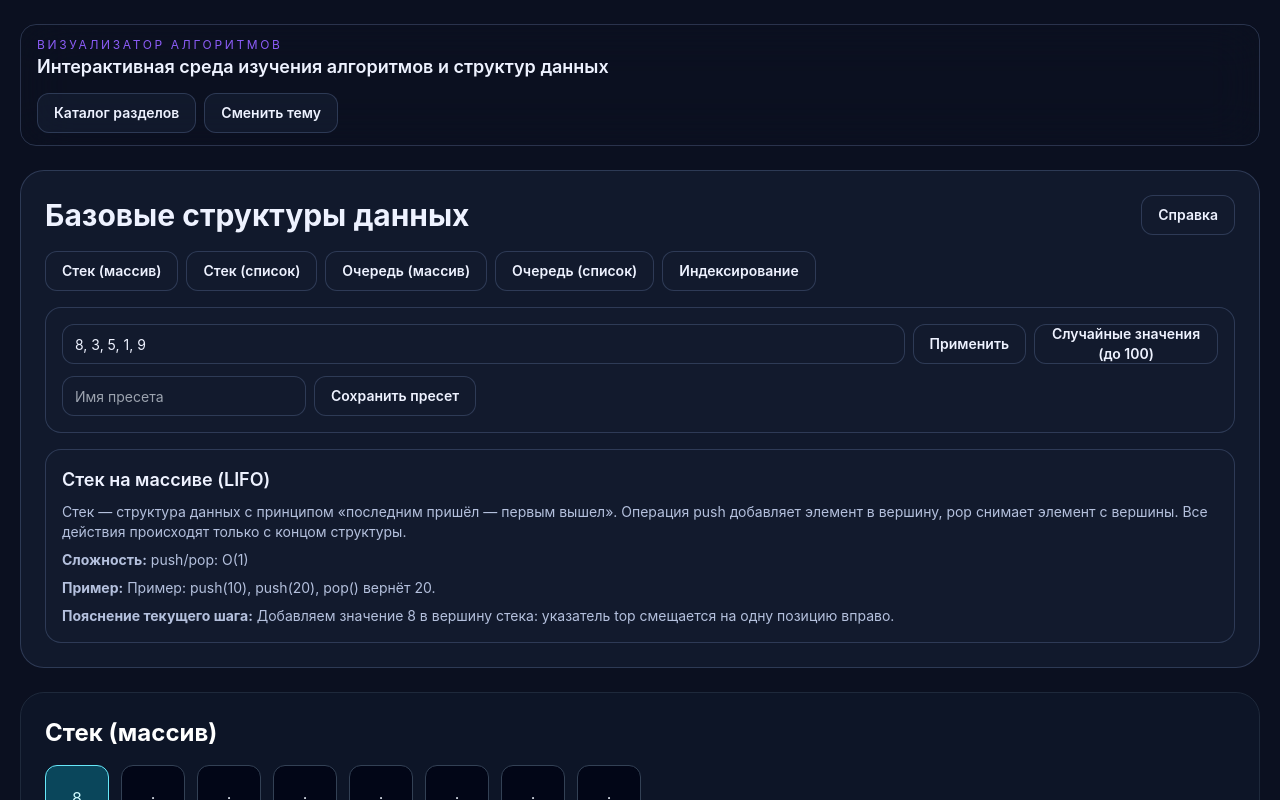
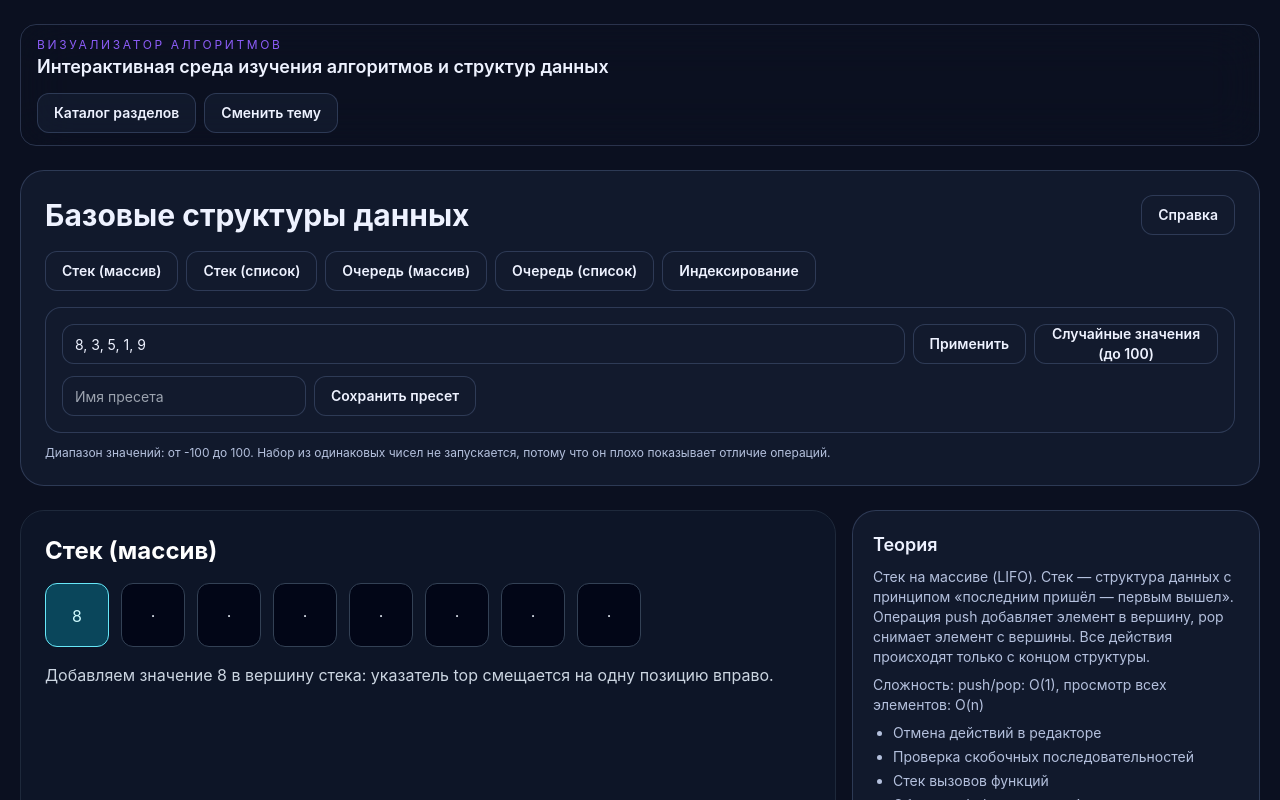
Before and after one commit to mmywq/algorithm-visualizer, a React (Vite) app: page / in a window 1280 px wide. Both pictures are taken after a click on the button "Стек: реализация на массивах". Shown: the top 800 px of the page. Built offline with nearby package versions, Linux system fonts and the light colour scheme.

Commit message:
Continue unifying demos and graph playback

```diff
--- a/src/pages/StructuresPage.tsx
+++ b/src/pages/StructuresPage.tsx
@@ -1,6 +1,7 @@
 import { useEffect, useMemo, useState } from 'react';
 import { indexingDemo, queueArrayDemo, queueListDemo, stackArrayDemo, stackListDemo } from '@/algorithms/structures';
 import { PlayerControls } from '@/components/player/PlayerControls';
+import { StepTutorPanel } from '@/components/player/StepTutorPanel';
 import { StructureVisualizer } from '@/components/visualizers/structures/StructureVisualizer';
 import { loadStructurePresets, removeStructurePreset, renameStructurePreset, saveStructurePreset } from '@/lib/storage';
 import { useAlgorithmPlayerStore } from '@/stores';
@@ -8,38 +9,46 @@ import type { AlgorithmFrame, StructureAlgorithmFrame } from '@/types';
 
 type DemoKey = 'stack-array' | 'stack-list' | 'queue-array' | 'queue-list' | 'indexing';
 
+const MIN_VALUE = -100;
 const MAX_VALUE = 100;
+const MIN_VALUES = 2;
+const MAX_VALUES = 16;
 
-const theoryByDemo: Record<DemoKey, { title: string; description: string; complexity: string; example: string }> = {
+const theoryByDemo: Record<DemoKey, { title: string; description: string; complexity: string; useCases: readonly string[]; pseudocodeLines: readonly string[] }> = {
   'stack-array': {
     title: 'Стек на массиве (LIFO)',
     description: 'Стек — структура данных с принципом «последним пришёл — первым вышел». Операция push добавляет элемент в вершину, pop снимает элемент с вершины. Все действия происходят только с концом структуры.',
-    complexity: 'push/pop: O(1)',
-    example: 'Пример: push(10), push(20), pop() вернёт 20.',
+    complexity: 'push/pop: O(1), просмотр всех элементов: O(n)',
+    useCases: ['Отмена действий в редакторе', 'Проверка скобочных последовательностей', 'Стек вызовов функций', 'Обход графа/дерева в глубину'],
+    pseudocodeLines: ['создать массив фиксированной ёмкости', 'push: увеличить top и записать значение', 'читать/показывать только вершину top', 'pop: взять a[top] и очистить ячейку', 'уменьшить top', 'завершить, когда стек пуст'],
   },
   'stack-list': {
     title: 'Стек на связном списке',
     description: 'В списковой реализации вершина стека — это голова списка. Добавление и удаление в голову выполняются за константное время и не требуют сдвига элементов.',
-    complexity: 'push/pop: O(1)',
-    example: 'Пример: head=7 -> 5 -> 3. После pop() head станет 5.',
+    complexity: 'push/pop: O(1), память O(n) на узлы и ссылки',
+    useCases: ['Стек без заранее заданной ёмкости', 'История переходов', 'Рекурсивные обходы', 'Сценарии с частыми добавлениями в начало'],
+    pseudocodeLines: ['head указывает на вершину стека', 'push: создать новый узел', 'связать новый узел со старым head', 'pop: снять head', 'переставить head на следующий узел', 'завершить, когда head пуст'],
   },
   'queue-array': {
     title: 'Очередь на массиве (FIFO)',
     description: 'Очередь работает по принципу «первым пришёл — первым вышел». Элемент добавляется в хвост (tail), удаляется из головы (head). Для наглядности используются два указателя: head и tail.',
-    complexity: 'enqueue/dequeue: O(1)',
-    example: 'Пример: enqueue(4), enqueue(9), dequeue() вернёт 4.',
+    complexity: 'enqueue/dequeue: O(1), просмотр всех элементов: O(n)',
+    useCases: ['Планировщики задач', 'Буферы сообщений', 'BFS — поиск в ширину', 'Обработка событий в порядке поступления'],
+    pseudocodeLines: ['head показывает первый элемент очереди', 'tail показывает позицию вставки', 'enqueue: записать значение в tail', 'dequeue: взять значение из head', 'сдвинуть head вправо', 'завершить, когда head догнал tail'],
   },
   'queue-list': {
     title: 'Очередь на связном списке',
     description: 'Очередь хранит ссылки на голову и хвост списка. Это позволяет добавлять в конец и удалять из начала без линейных сдвигов.',
-    complexity: 'enqueue/dequeue: O(1)',
-    example: 'Пример: head=2 -> 8 -> 6, tail=6. После dequeue() head станет 8.',
+    complexity: 'enqueue/dequeue: O(1), память O(n) на узлы и ссылки',
+    useCases: ['Очереди неизвестного заранее размера', 'Потоки задач', 'Очередь печати/запросов', 'Моделирование процессов FIFO'],
+    pseudocodeLines: ['head — начало очереди, tail — конец', 'enqueue: добавить новый узел после tail', 'обновить tail', 'dequeue: взять узел head', 'переставить head на следующий узел', 'если очередь пуста, сбросить tail'],
   },
   indexing: {
     title: 'Индексирование массива',
     description: 'Индексирование — доступ к элементу по его позиции. В массивах это базовая операция: по индексу i мы мгновенно получаем a[i], потому что адрес ячейки вычисляется по формуле смещения.',
-    complexity: 'доступ по индексу: O(1)',
-    example: 'Пример: a=[11, 20, 35], тогда a[1] = 20.',
+    complexity: 'доступ по индексу: O(1), последовательный просмотр: O(n)',
+    useCases: ['Массивы и таблицы', 'Быстрый доступ по позиции', 'Базовая модель памяти', 'Подготовка к поиску и сортировкам'],
+    pseudocodeLines: ['хранить базовый адрес массива', 'выбрать индекс i', 'адрес = base + i × размер_элемента', 'прочитать a[i]', 'перейти к следующему индексу', 'завершить после последней позиции'],
   },
 };
 
@@ -81,18 +90,18 @@ export function StructuresPage({ initialDemo = 'stack-array' }: StructuresPagePr
   const stepsHistory = useMemo(() => frames.map((stepFrame) => stepFrame.description ?? stepFrame.message), [frames]);
 
   const applyManualValues = () => {
-    const parsed = manualInput.split(',').map((item) => item.trim()).filter(Boolean).map(Number);
-    if (parsed.length < 2 || parsed.some((value) => Number.isFinite(value) === false || Number.isInteger(value) === false)) {
-      setInputError('Введите минимум 2 целых числа через запятую.');
+    const parsed = parseStructureValues(manualInput);
+    if (!parsed.ok) {
+      setInputError(parsed.error);
       return;
     }
     setInputError(null);
-    setValues(parsed);
+    setValues(parsed.values);
   };
 
   const randomizeValues = () => {
     const size = Math.max(4, Math.min(10, values.length));
-    const next = Array.from({ length: size }, () => Math.floor(Math.random() * (2 * MAX_VALUE + 1)) - MAX_VALUE);
+    const next = Array.from({ length: size }, () => Math.floor(Math.random() * (MAX_VALUE - MIN_VALUE + 1)) + MIN_VALUE);
     setValues(next);
     setManualInput(next.join(', '));
   };
@@ -124,18 +133,21 @@ export function StructuresPage({ initialDemo = 'stack-array' }: StructuresPagePr
           {renamePresetState && <div className="flex items-center gap-2"><input className="control-input" value={renamePresetState.name} onChange={(event) => setRenamePresetState({ ...renamePresetState, name: event.target.value })} /><button className="control-button" type="button" onClick={() => { renameStructurePreset(renamePresetState.id, renamePresetState.name); setRenamePresetState(null); setPresets(loadStructurePresets()); }}>Сохранить</button></div>}
         </div>
 
-        <div className="mt-4 rounded-2xl border border-app bg-surface p-4 text-sm">
-          <h2 className="text-lg font-semibold text-app-primary">{theoryByDemo[demoKey].title}</h2>
-          <p className="mt-2 text-app-muted">{theoryByDemo[demoKey].description}</p>
-          <p className="mt-2 text-app-muted"><strong>Сложность:</strong> {theoryByDemo[demoKey].complexity}</p>
-          <p className="mt-2 text-app-muted"><strong>Пример:</strong> {theoryByDemo[demoKey].example}</p>
-          <p className="mt-2 text-app-muted"><strong>Пояснение текущего шага:</strong> {frame?.description ?? frame?.message ?? 'Запустите плеер для пошагового разбора.'}</p>
-        </div>
+        <p className="mt-3 text-xs text-app-muted">Диапазон значений: от {MIN_VALUE} до {MAX_VALUE}. Набор из одинаковых чисел не запускается, потому что он плохо показывает отличие операций.</p>
 
-      {showHelp && <div className="mt-4 rounded-2xl border border-app bg-surface p-4 text-sm text-app-muted"><p className="font-semibold text-app-primary">Как пользоваться</p><ul className="mt-2 list-disc space-y-1 pl-5"><li>Выберите структуру кнопками сверху.</li><li>Введите свои значения или используйте пресеты/рандом.</li><li>Запустите анимацию через кнопки плеера: шаг назад/вперёд, авто-проигрывание.</li><li>Следите за указателями head/tail/top/i и пояснением шага.</li></ul><button className="control-button mt-3" type="button" onClick={() => setShowHelp(false)}>Закрыть</button></div>}
+      {showHelp && <div className="mt-4 rounded-2xl border border-app bg-surface p-4 text-sm text-app-muted"><p className="font-semibold text-app-primary">Как пользоваться</p><ul className="mt-2 list-disc space-y-1 pl-5"><li>Выберите структуру кнопками сверху.</li><li>Введите свои значения или используйте пресеты/рандом.</li><li>Запустите анимацию через кнопки плеера: шаг назад/вперёд, авто-проигрывание.</li><li>Следите за русскими подписями указателей head/tail/top/i и пояснением шага.</li></ul><button className="control-button mt-3" type="button" onClick={() => setShowHelp(false)}>Закрыть</button></div>}
       </section>
 
-      <StructureVisualizer frame={frame} />
+      <section className="grid gap-4 lg:grid-cols-[minmax(0,2fr)_minmax(320px,1fr)]">
+        <StructureVisualizer frame={frame} />
+        <StepTutorPanel
+          complexity={theoryByDemo[demoKey].complexity}
+          frame={frame}
+          pseudocodeLines={theoryByDemo[demoKey].pseudocodeLines}
+          title={`${theoryByDemo[demoKey].title}. ${theoryByDemo[demoKey].description}`}
+          useCases={theoryByDemo[demoKey].useCases}
+        />
+      </section>
 
       {status === 'completed' && stepsHistory.length > 0 && (
         <section className="app-panel">
@@ -164,6 +176,35 @@ export function StructuresPage({ initialDemo = 'stack-array' }: StructuresPagePr
   );
 }
 
+
+const parseStructureValues = (source: string): { ok: true; values: readonly number[] } | { ok: false; error: string } => {
+  const segments = source.split(',').map((item) => item.trim()).filter((item) => item.length > 0);
+  if (segments.length < MIN_VALUES) {
+    return { ok: false, error: `Введите минимум ${MIN_VALUES} целых числа через запятую.` };
+  }
+  if (segments.length > MAX_VALUES) {
+    return { ok: false, error: `Слишком много значений: максимум ${MAX_VALUES}, чтобы визуализация оставалась читаемой.` };
+  }
+
+  const values: number[] = [];
+  for (const segment of segments) {
+    if (/^-?\d+$/.test(segment) === false) {
+      return { ok: false, error: `Недопустимое значение «${segment}». Используйте только целые числа.` };
+    }
+    const value = Number(segment);
+    if (value < MIN_VALUE || value > MAX_VALUE) {
+      return { ok: false, error: `Число ${value} вне диапазона ${MIN_VALUE}…${MAX_VALUE}.` };
+    }
+    values.push(value);
+  }
+
+  if (new Set(values).size === 1) {
+    return { ok: false, error: 'Все значения одинаковые. Добавьте хотя бы одно отличающееся число, чтобы демонстрация была наглядной.' };
+  }
+
+  return { ok: true, values };
+};
+
 const runDemo = (demoKey: DemoKey, values: readonly number[], loadAlgorithm: ReturnType<typeof useAlgorithmPlayerStore.getState>['loadAlgorithm']) => {
   const generator =
     demoKey === 'stack-array'
--- a/src/stores/algorithmPlayerStore.ts
+++ b/src/stores/algorithmPlayerStore.ts
@@ -66,7 +66,7 @@ export const useAlgorithmPlayerStore = create<AlgorithmPlayerStore>()(
       frames,
       currentFrame: initialFrame,
       currentIndex: initialFrame === null ? -1 : 0,
-      status: 'idle',
+      status: initialFrame?.status === 'completed' ? 'completed' : 'idle',
       playbackSpeedMs,
       timerId: null,
     });
@@ -79,6 +79,14 @@ export const useAlgorithmPlayerStore = create<AlgorithmPlayerStore>()(
       return;
     }
 
+    set({ status: 'running' });
+
+    const immediateFrame = get().nextStep();
+    if (immediateFrame === null || get().status === 'completed') {
+      get().pause();
+      return;
+    }
+
     const newTimerId = window.setInterval(() => {
       const frame = get().nextStep();
 
@@ -87,7 +95,7 @@ export const useAlgorithmPlayerStore = create<AlgorithmPlayerStore>()(
       }
     }, playbackSpeedMs);
 
-    set({ status: 'running', timerId: newTimerId });
+    set({ timerId: newTimerId });
   },
 
   pause: () => {
```
Also changed, not shown: src/components/visualizers/graphs/GraphTraversalVisualizer.tsx (+7 -2 lines).
